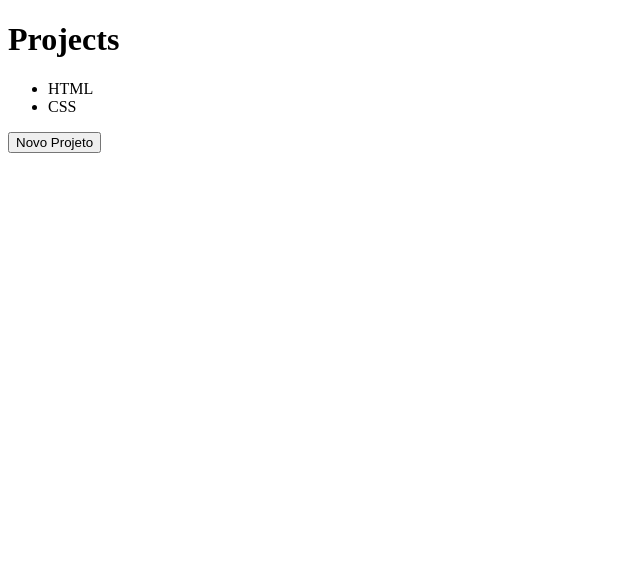
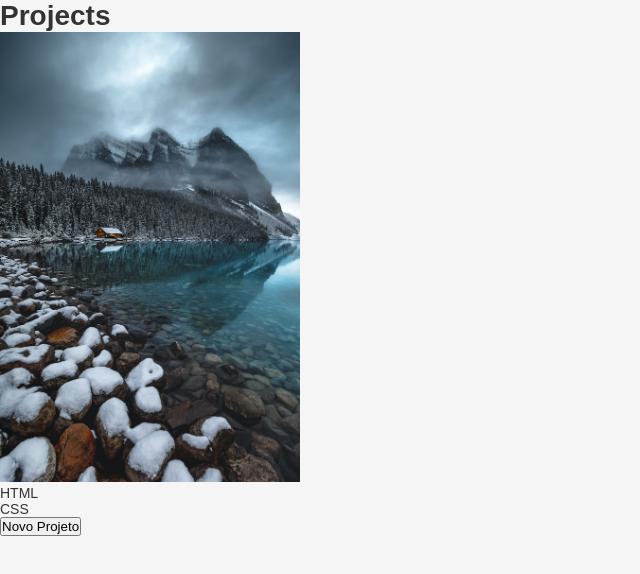
Before and after one commit to Raul-Amoras/Front-End-React, a React app: page / in a window 1280 px wide. Shown: the top 574 px of the page, without its empty margins (0-640 px from the left). Built offline with nearby package versions, Linux system fonts and the light colour scheme.

Commit message:
criado pasta de estilizaçao e repositorio de imagem

```diff
--- a/src/App.js
+++ b/src/App.js
@@ -1,28 +1,30 @@
 import React, { useState } from 'react'
 import Header from './components/Header'
 
-export default function App(){
-  const [projects, setProjects] = useState( ['HTML', 'CSS'])
+import backgroudImg from './assets/backgroud.jfif'
 
-  function novoProjeto (){
+import './styles/style.css'
+
+export default function App() {
+  const [projects, setProjects] = useState(['HTML', 'CSS'])
+
+  function novoProjeto() {
     //projects.push(`projet ${Date.now()}`)
     setProjects([...projects, `Project ${Date.now()}`])
     console.log(projects)
   }
 
-
   return (
     <>
       <Header title="Projects">
+        <img className="img" src={backgroudImg} alt="imagem de um lugar" />
         <ul>
-        {projects.map(project =>(
+          {projects.map(project => (
             <li key={project}>{project}</li>
           ))}
         </ul>
-
         <button onClick={novoProjeto}>Novo Projeto</button>
       </Header>
     </>
-
   )
 }
--- /dev/null
+++ b/src/styles/style.css
@@ -0,0 +1,16 @@
+* {
+  margin: 0;
+  padding: 0;
+  outline: 0;
+  box-sizing: border-box;
+}
+
+body {
+  background: #f5f5f5;
+  font: 14px sans-serif;
+  color: #333;
+}
+
+.img {
+  width: 300px;
+}
```
Also changed, not shown: src/assets/backgroud.jfif (added). Lines whose indentation alone changed are shown as unchanged.
